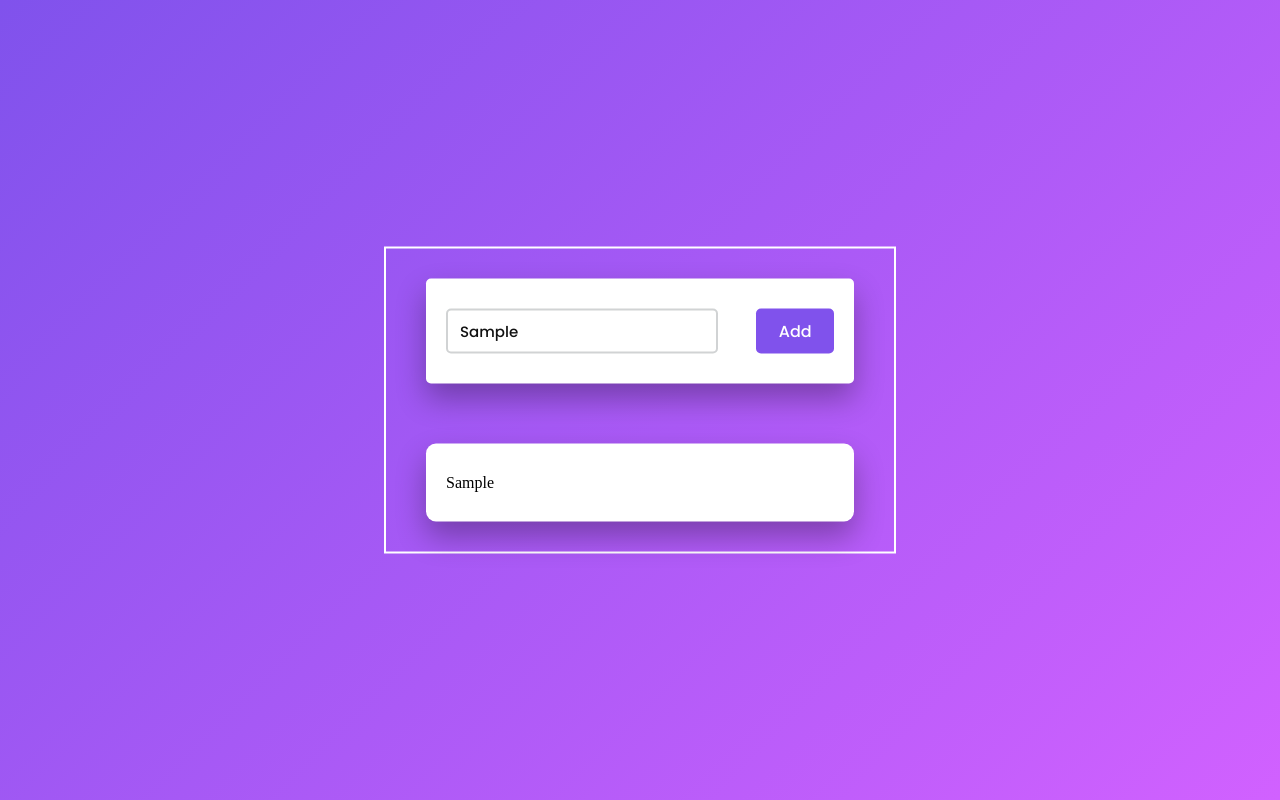
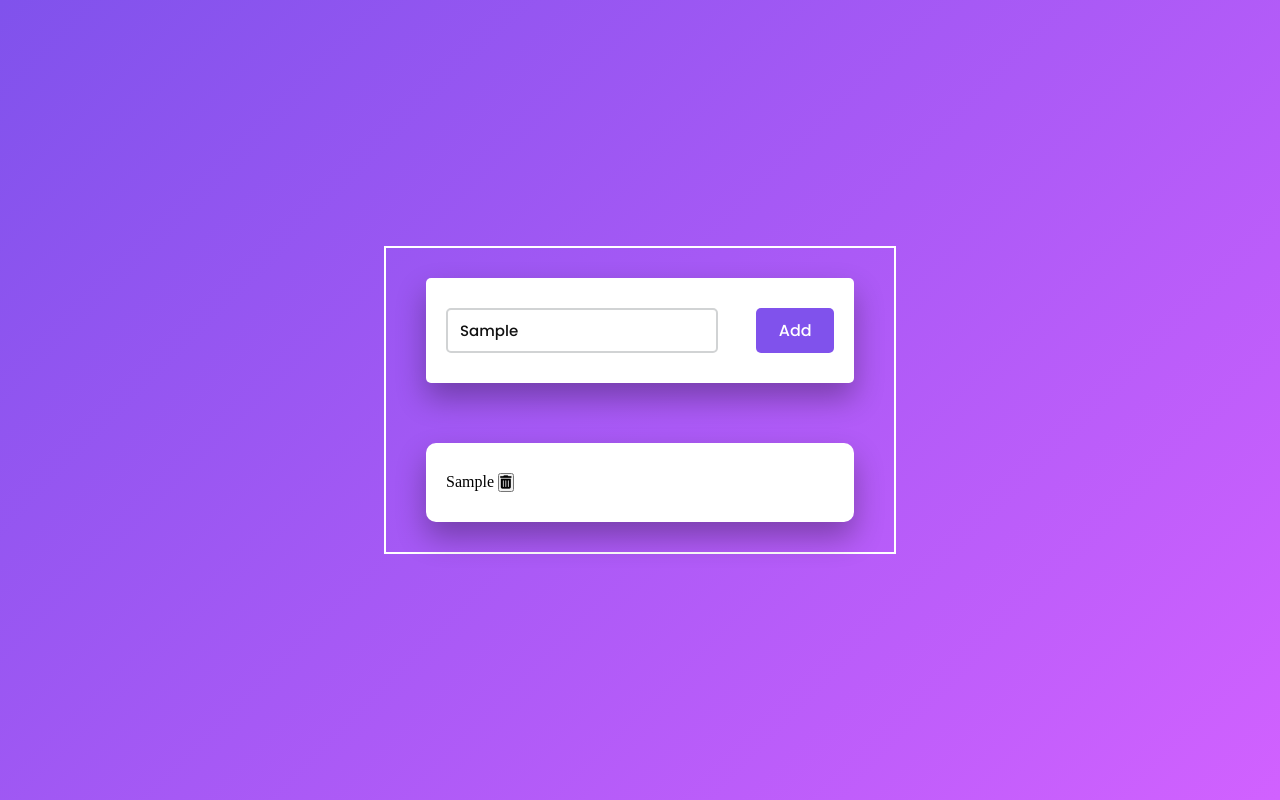
Before and after one commit to DanielChin327/to_do_list, a plain HTML site: page index.html in a window 1280 px wide. Both pictures are taken after typing "Sample" into the empty fields and a click on the button "Add". Drawn offline with Linux system fonts and the light colour scheme.

Commit message:
link to font awesome was outdated. updated.

```diff
--- a/index.html
+++ b/index.html
@@ -5,7 +5,8 @@
     <!--Google Font-->
     <link href="https://fonts.googleapis.com/css2?family=Poppins:wght@400;500&display=swap" rel="stylesheet">
     <!--Awesome Font-->
-    <link rel="stylesheet" href="https://cdnjs.cloudflare.com/ajax/libs/font-awesome/5.15.2/css/all.min.css">
+
+    <link rel="stylesheet" href="https://cdnjs.cloudflare.com/ajax/libs/font-awesome/6.0.0-beta3/css/all.min.css">
     <!--StyleSheet-->
     <link rel="stylesheet" href="style.css">
   </head>
--- a/script.js
+++ b/script.js
@@ -8,6 +8,9 @@ document.querySelector('#push').onclick = function() {
         <span id="taskname">
           ${document.querySelector('#newtask input').value}
         </span>
+        <button class = "delete">
+        <i class="fa-solid fa-trash-can"></i>
+        </button>
       </div>
     `;
   }
```
